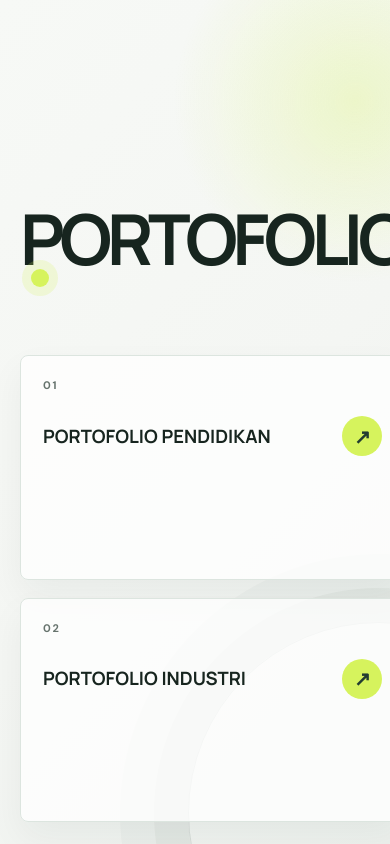
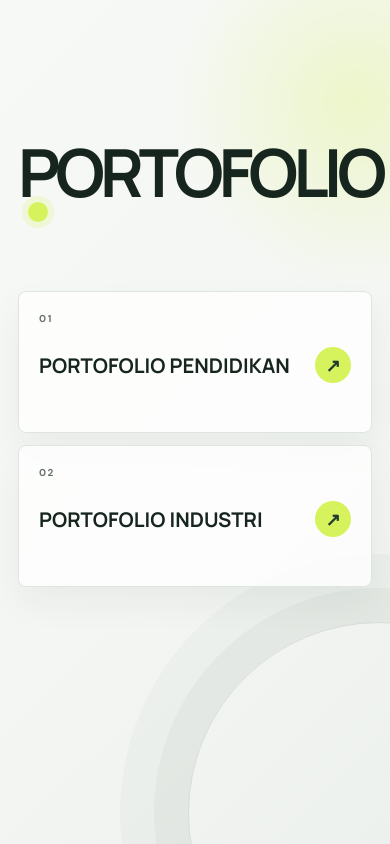
Before and after one commit to Leavelife/portofolio-uiux, a plain HTML site: page index.html in a window 390 px wide. Drawn offline with Linux system fonts and the light colour scheme.

Commit message:
add: link to web industri

```diff
--- a/index.html
+++ b/index.html
@@ -158,18 +158,66 @@
         }
 
         @media (max-width: 640px) {
-            body { padding: 22px 20px; }
+            body {
+                min-height: 100svh;
+                padding: 24px 18px 32px;
+                display: block;
+            }
+
             h1 {
-                margin-top: 22vh;
-                font-size: clamp(3.2rem, 18vw, 5.5rem);
+                margin: clamp(76px, 14vh, 120px) 0 30px;
+                font-size: clamp(3.1rem, 17vw, 5.5rem);
+                line-height: .9;
             }
-            ul { grid-template-columns: 1fr; }
+
+            h1::after {
+                width: 20px;
+                height: 20px;
+                margin-left: 10px;
+                box-shadow: 0 0 0 6px rgba(214, 243, 93, .2);
+            }
+
+            ul {
+                width: 100%;
+                grid-template-columns: 1fr;
+                gap: 12px;
+            }
+
             li {
-                min-height: 150px;
-                padding: 22px;
+                min-height: 142px;
+                padding: 20px;
             }
-            li::before { margin-bottom: 24px; }
+
+            li::before {
+                margin-bottom: 22px;
+                font-size: 10px;
+            }
+
+            a {
+                gap: 12px;
+                font-size: clamp(1.05rem, 5.2vw, 1.35rem);
+            }
+
+            a::after {
+                width: 36px;
+                height: 36px;
+                font-size: 18px;
+            }
+
             body::after { display: none; }
+        }
+
+        @media (hover: none) {
+            li:hover {
+                border-color: var(--line);
+                box-shadow: 0 16px 36px rgba(23, 37, 31, .05);
+                transform: none;
+            }
+
+            li:active {
+                border-color: var(--accent-deep);
+                transform: scale(.99);
+            }
         }
 
         @media (prefers-reduced-motion: reduce) {
@@ -184,7 +232,7 @@
     <h1>PORTOFOLIO</h1>
     <ul>
         <li><a href="pendidikan.html">PORTOFOLIO PENDIDIKAN</a></li>
-        <li><a href="industri.html">PORTOFOLIO INDUSTRI</a></li>
+        <li><a href="https://kopipulih.vercel.app/">PORTOFOLIO INDUSTRI</a></li>
     </ul>
 </body>
 </html>
```
